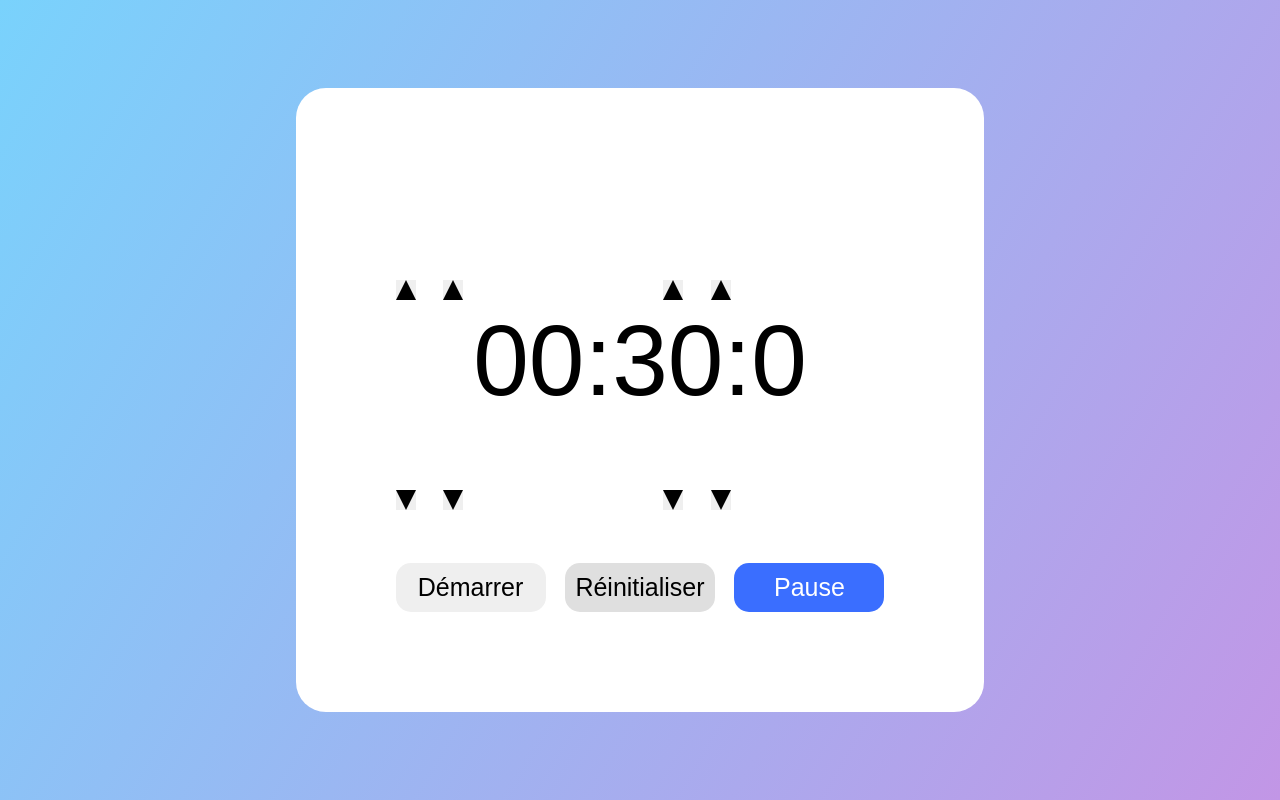
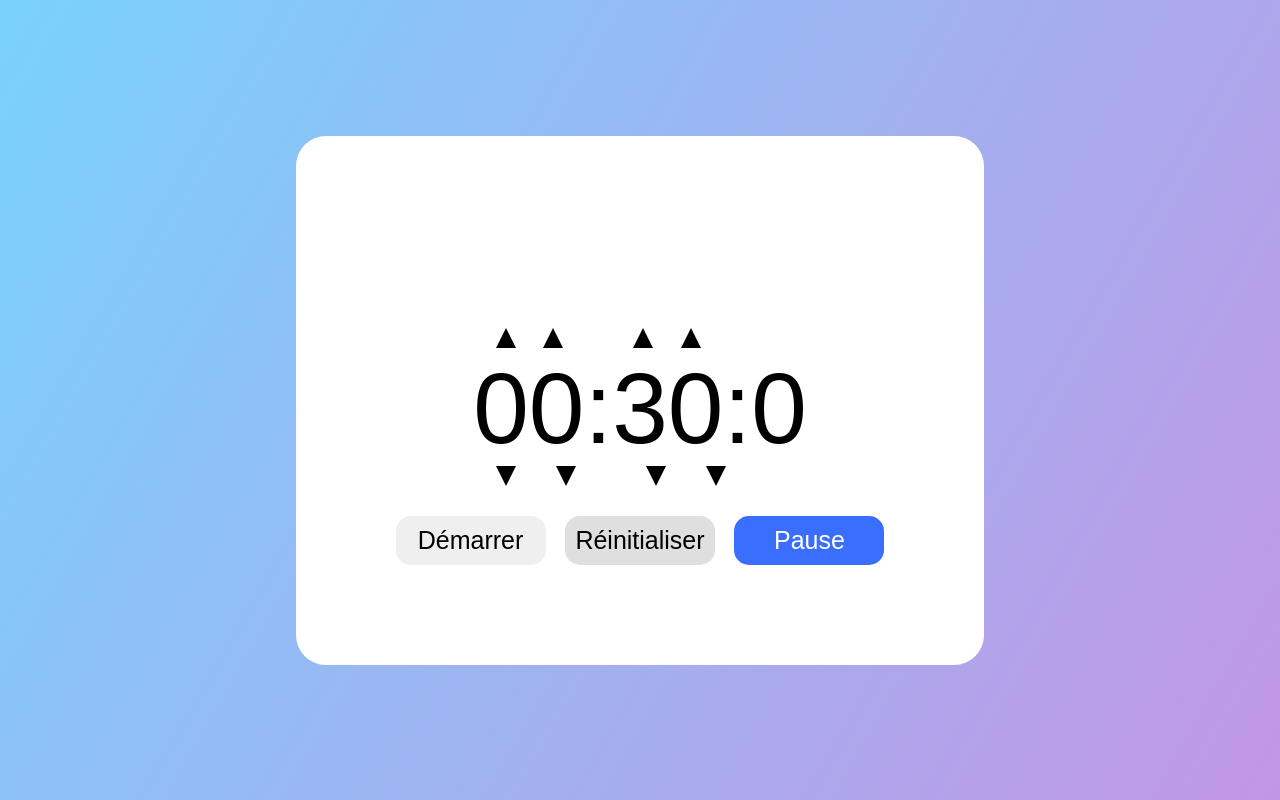
Before and after one commit to nathVL/minuteur, a plain HTML site: page index.html in a window 1280 px wide. Drawn offline with Linux system fonts and the light colour scheme.

Commit message:
commit final

```diff
--- a/style.css
+++ b/style.css
@@ -31,33 +31,42 @@
 
 
 /* Styles des boutons */
-.upButton {
+.upButton, .downButton {
     width: 0;
     height: 0;
+    border-left: 10px solid white;
+    border-right: 10px solid white;
+}
+
+.upButton {
     border-top: 0;
-    border-left: 10px solid transparent;
-    border-right: 10px solid transparent;
     border-bottom: 20px solid black;
+}
+
+#plusDizaineMin, #moinsDizaineMin {
+    margin-left: 100px;
+}
+
+.minute {
+    margin-right: 70px;
+}
+
+.downButton {
+    border-top: 20px solid black;
+    border-bottom: 0;
+}
+
+#btnReduction > .minute, #btnReduction > .seconde {
+    display: flex;
+}
+#moinsDizaineMin, #moinsDizaineSec {
+    margin-right: 40px;
 }
 
 #btnAjout, #btnReduction {
     display: flex;
     flex-direction: row;
 }
-
-.minute {
-    margin-right: 200px;
-}
-
-.downButton {
-    width: 0;
-    height: 0;
-    border-top: 20px solid black;
-    border-left: 10px solid transparent;
-    border-right: 10px solid transparent;
-    border-bottom: 0;
-}
-
 
 .button {
     font-size: 25px;
```
Also changed, not shown: index.html (+1 -1 lines), 1 other file.
